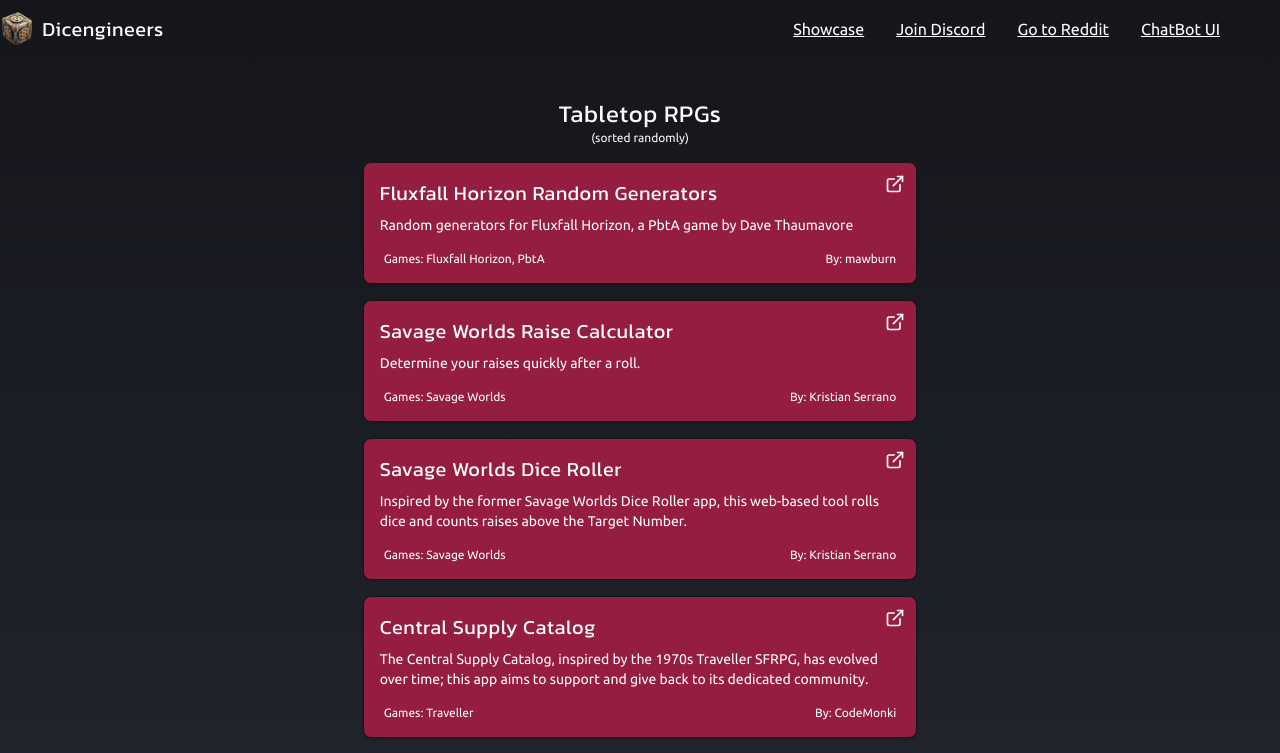
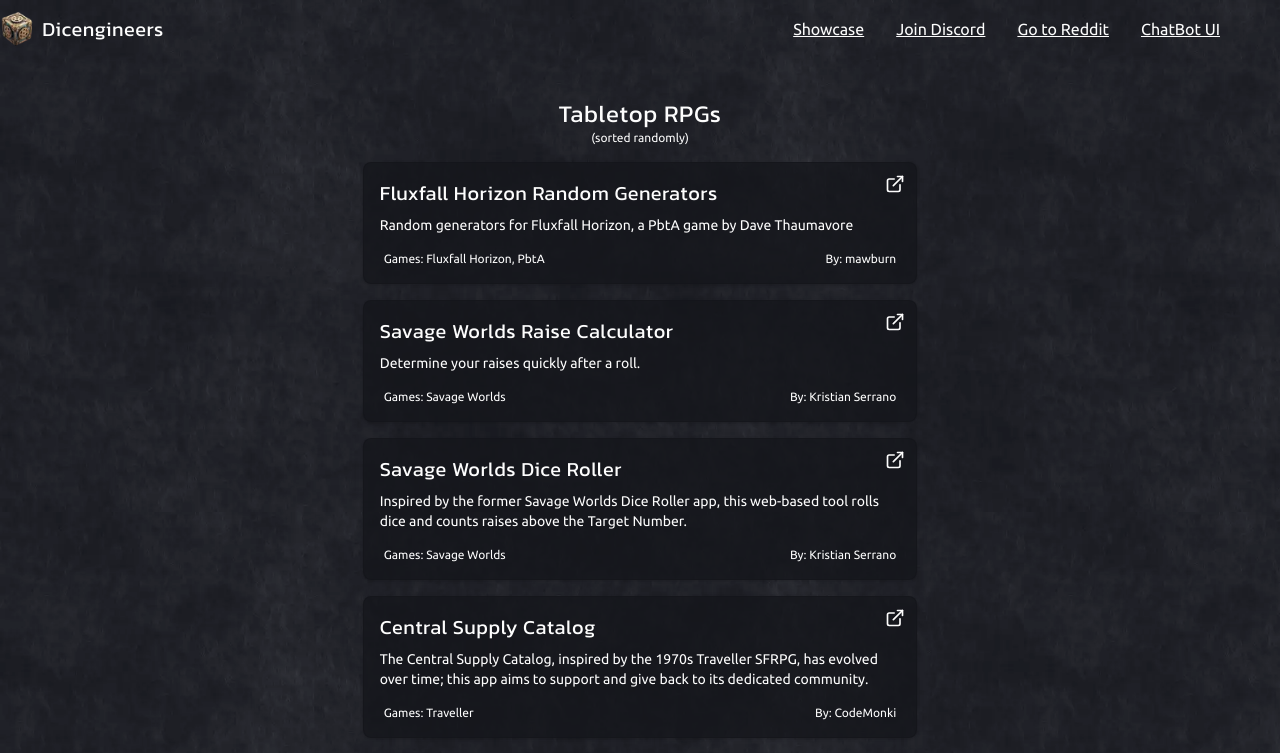
Before and after one commit to mawburn/dicengineers.com, a Next.js app: page /showcase in a window 1280 px wide. Shown: the top 753 px of the page. Built offline with nearby package versions, Linux system fonts and the light colour scheme.

Commit message:
update bg

```diff
--- a/src/app/globals.css
+++ b/src/app/globals.css
@@ -8,11 +8,7 @@
   }
 
   html, body {
-    @apply h-full w-full text-light font-bodyFont bg-darkSecondary;
-  }
-
-  #main {
-    @apply min-h-max bg-gradient-to-b from-darkPrimary to-darkSecondary;
+    @apply h-full w-full text-light font-bodyFont bg-dark;
   }
 
   html, body, #main {
@@ -30,10 +26,25 @@
   a:hover, a:any-link:hover {
     @apply cursor-pointer;
   }
+}
 
-  .hiddenElm {
-    @apply block w-1 h-1 opacity-0 overflow-hidden relative z-[-1];
+.iconWobble {
+  transform-origin: center;
+  animation: wobble 2.25s infinite;
+
+  @media (prefers-reduced-motion: reduce) {
+      animation: none !important;
   }
+}
+
+#main {
+  @apply min-h-max bg-dark;
+  background-image: url("/bg.webp");
+  background-size: 512px 512px;
+}
+
+.hiddenElm {
+  @apply block w-1 h-1 opacity-0 overflow-hidden relative z-[-1];
 }
 
 @keyframes wobble {
@@ -64,12 +75,3 @@
   80% { transform: rotate(0deg); }
   80.1%, 100% { transform: rotate(0deg); }
 }
-
-.iconWobble {
-  transform-origin: center;
-  animation: wobble 2.25s infinite;
-
-  @media (prefers-reduced-motion: reduce) {
-      animation: none !important;
-  }
-}
--- a/src/app/history/SummaryAccordion.tsx
+++ b/src/app/history/SummaryAccordion.tsx
@@ -4,10 +4,8 @@
 
 import { Week } from './page'
 import { SummaryDisplay } from './SummaryDisplay'
-
-interface ParsedWeek {
-  [key: string]: Week
-}
+import { Fragment } from 'react'
+import { Divider } from 'src/components/Divider'
 
 export const SummaryAccordion = ({ weeks }: { weeks: Week[] }) => {
   return weeks.map((w: Week) => {
@@ -21,10 +19,13 @@
         className="max-w-prose w-full mx-auto bg-mauve6 bg-darken p-4 rounded-lg cursor-pointer"
       >
         <summary>
-          <span>Week of {w.startsOn}</span>
+          <span className="pl-4">Week of {w.startsOn}</span>
         </summary>
-        {w.summaries.map((s: Summary) => (
-          <SummaryDisplay key={`${getUnixTime(s.parsedDate)}`} isAccordion {...s} />
+        {w.summaries.map((s: Summary, idx: number) => (
+          <Fragment key={`${getUnixTime(s.parsedDate)}`}>
+            <SummaryDisplay isAccordion {...s} />
+            {idx !== w.summaries.length - 1 && <Divider />}
+          </Fragment>
         ))}
       </details>
     )
--- a/src/app/history/SummaryDisplay.tsx
+++ b/src/app/history/SummaryDisplay.tsx
@@ -13,8 +13,8 @@
       key={`${getUnixTime(parsedDate)}`}
       id={format(parsedDate, 'yyyy-MM-dd')}
       className={clsx(
-        isAccordion ? 'bg-darken' : '',
-        `max-w-prose mx-auto bg-darken rounded-lg border-2 border-darkPrimary shadow-lg p-2`
+        !isAccordion && 'bg-darken shadow-lg border-2 border-darken rounded-lg',
+        `max-w-prose mx-auto w-full p-2`
       )}
     >
       <h3 className="text-2xl mb-4">{date}</h3>
--- a/src/app/history/page.tsx
+++ b/src/app/history/page.tsx
@@ -105,11 +105,14 @@
       <h2 className="text-3xl text-center">
         <span className="font-mono inline-block">#main</span> Summaries by date
       </h2>
+
       {currentWeek.summaries.map(props => (
         <SummaryDisplay key={props.date} {...props} />
       ))}
 
-      <SummaryAccordion weeks={otherWeeks} />
+      <div className="flex flex-col gap-2">
+        <SummaryAccordion weeks={otherWeeks} />
+      </div>
     </Layout>
   )
 }
--- a/src/app/history/style.css
+++ b/src/app/history/style.css
@@ -9,8 +9,6 @@
     @apply font-bold text-[#ffe99b];
   }
 }
-
-
 
 @keyframes slideDown {
   from {
--- a/src/components/ShowCaseList/index.tsx
+++ b/src/components/ShowCaseList/index.tsx
@@ -42,7 +42,7 @@
 
 function ListItem({ name, url, description, icon, author, games }: Data) {
   return (
-    <li className="flex flex-col p-4 w-full bg-primary border border-darkPrimary rounded-lg overflow-hidden shadow">
+    <li className="flex flex-col p-4 w-full bg-darken border border-darken rounded-lg overflow-hidden shadow">
       <a href={url} target="_blank" className="flex flex-col relative w-full h-full">
         <ExternalLink size={20} className="absolute right-[-5px] top-[-5px]" />
         <h3 className="flex gap-1 items-center pb-2 mr-6 text-lg md:text-xl">
--- a/tailwind.config.ts
+++ b/tailwind.config.ts
@@ -9,8 +9,7 @@
         bodyFont: ['var(--font-ubuntu)'],
       },
       colors: {
-        darkSecondary: '#363B4E',
-        darkPrimary: '#15161B',
+        dark: '#262935',
         darken: 'rgba(21, 22, 27, .75)',
         light: '#FDFDFD',
         primary: '#951D3F',
```
Also changed, not shown: public/bg.webp (added).
